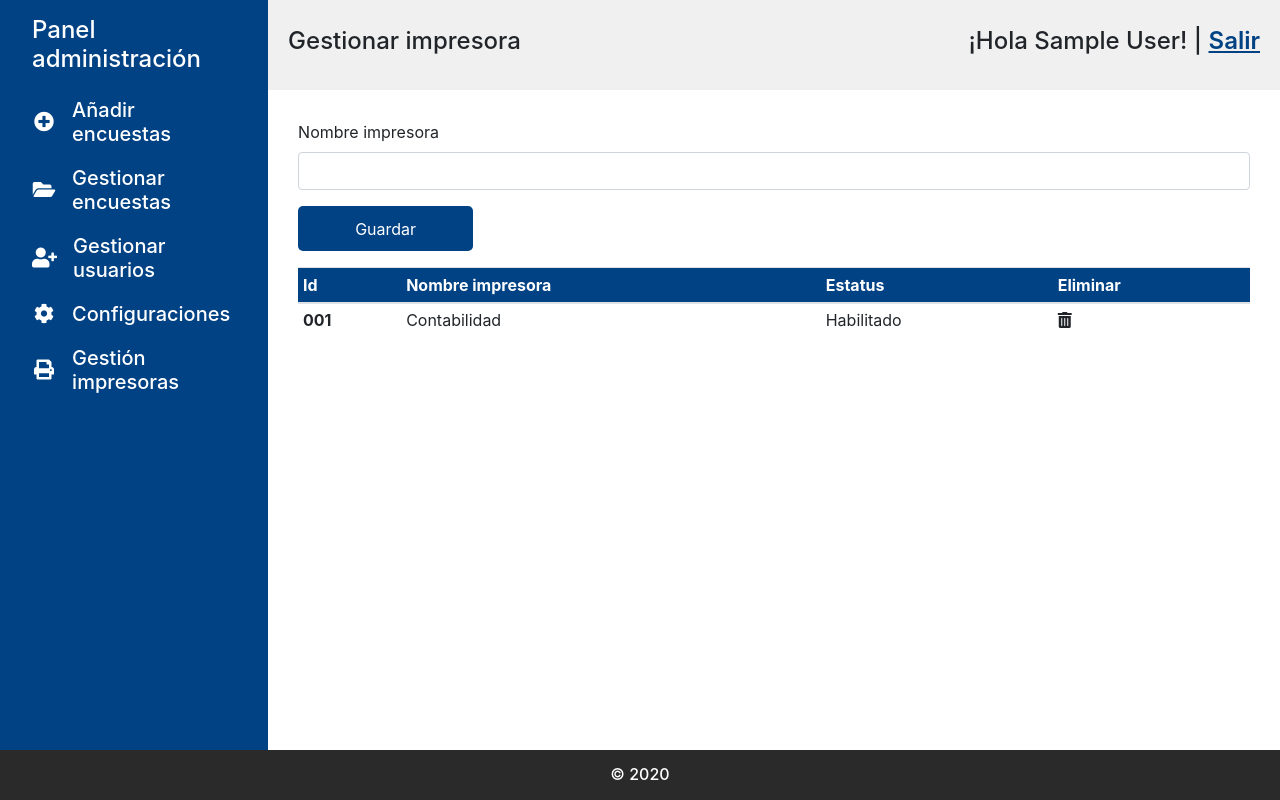
After one commit to jaguirre09/ArusHPK, a PHP site: page /impresoras in a window 1280 px wide. The commit adds this page. Run offline with PHP 8.4, Linux system fonts and the light colour scheme; the visitor is signed in with stand-in values (Sample User, id 1); some libraries are stand-ins or nearby versions.

Commit message:
Finish styles panel administration

```diff
--- a/ArusAdminPortal/css/style.css
+++ b/ArusAdminPortal/css/style.css
@@ -4,6 +4,14 @@
     box-sizing: border-box;
 }
 
+.btn-blue {
+    height: 45px;
+    width: 175px;
+    background: #004284;
+    color: white;
+    border-radius: 5px;
+    border: none;
+}
 
 .login {
     width: 100%;
@@ -119,6 +127,7 @@ input{
 
 .menu a {
     color: white;
+    width: 100%;
     margin-bottom: 20px;
     display: flex;
     align-items: center;
@@ -129,8 +138,8 @@ input{
 .menu h3 {
     display: flex;
     align-items: center;
-    justify-content: center;
     margin: 0;
+    width: 100%;
 }
 
 .menu i {
@@ -396,3 +422,15 @@ hr{
     text-decoration: none;
     cursor: pointer;
 }
+
+.printers {
+    padding: 30px;
+}
+
+.printers .form-group {
+    padding: 0;
+}
+
+.printers-add {
+    margin-bottom: 1rem;
+}
--- a/ArusAdminPortal/includes/header.php
+++ b/ArusAdminPortal/includes/header.php
@@ -74,6 +74,12 @@ function head(string $title)
                         <h3>Configuraciones</h3>
                     </a>
                 </li>
+                <li>
+                    <a href="/impresoras">
+                        <i class="fas fa-print"></i>
+                        <h3>Gestión impresoras</h3>
+                    </a>
+                </li>
             </ul>
         </nav>
     </aside>
--- /dev/null
+++ b/ArusAdminPortal/managePrinters.php
@@ -0,0 +1,43 @@
+<?php
+require_once "includes/header.php";
+require_once "api/classes/surveyManagement/ListSurveys.php";
+head("Gestionar impresora");
+?>
+    <section class="printers">
+        <div class="printers-add">
+            <div class="form-group col-12">
+                <label for="printer-name">Nombre impresora</label>
+                <input class="form-control" id="printer-name" type="text">
+            </div>
+            <button class="btn-blue" id="updateButton">Guardar</button>
+        </div>
+
+        <div class="table-printers">
+            <table class="table table-sm">
+                <thead style="background: #004284; color: white">
+                <tr>
+                    <th scope="col">Id</th>
+                    <th scope="col">Nombre impresora</th>
+                    <th scope="col">Estatus</th>
+                    <th scope="col">Eliminar</th>
+                </tr>
+                </thead>
+                <tbody>
+
+                    <tr>
+                        <th scope="row">001</th>
+                        <td>Contabilidad</td>
+                        <td>Habilitado</td>
+                        <td>
+                            <i style="cursor: pointer;"
+                               class="fas fa-trash-alt">
+                            </i>
+                        </td>
+                    </tr>
+                </tbody>
+            </table>
+        </div>
+    </section>
+
+
+<?php require_once "includes/footer.php"; ?>
--- a/ArusAdminPortal/manageUsers.php
+++ b/ArusAdminPortal/manageUsers.php
@@ -36,7 +36,7 @@ $users = new ListUsers();
         <? endforeach; ?>
         </tbody>
     </table>
-    <button onclick="window.location = '/agregar-usuario';">Agregar Usuario</button>
+    <button class="btn-blue" onclick="window.location = '/agregar-usuario';">Agregar Usuario</button>
 </div>
 <?php require_once "includes/footer.php" ?>
 <!-- The Modal -->
@@ -56,7 +56,7 @@ $users = new ListUsers();
             <label for="updatePin">Pin</label>
             <input type="number" class="form-control" id="updatePin" autocomplete="off">
         </div>
-        <button id="updateButton">Actualizar</button>
+        <button class="btn-blue center" id="updateButton">Actualizar</button>
     </div>
 </div>
 <script>
```
Also changed, not shown: other parts of ArusAdminPortal/css/style.css (+30 -13 lines), ArusAdminPortal/selectSurveys.php (+9 -3 lines), ArusAdminPortal/.htaccess.
